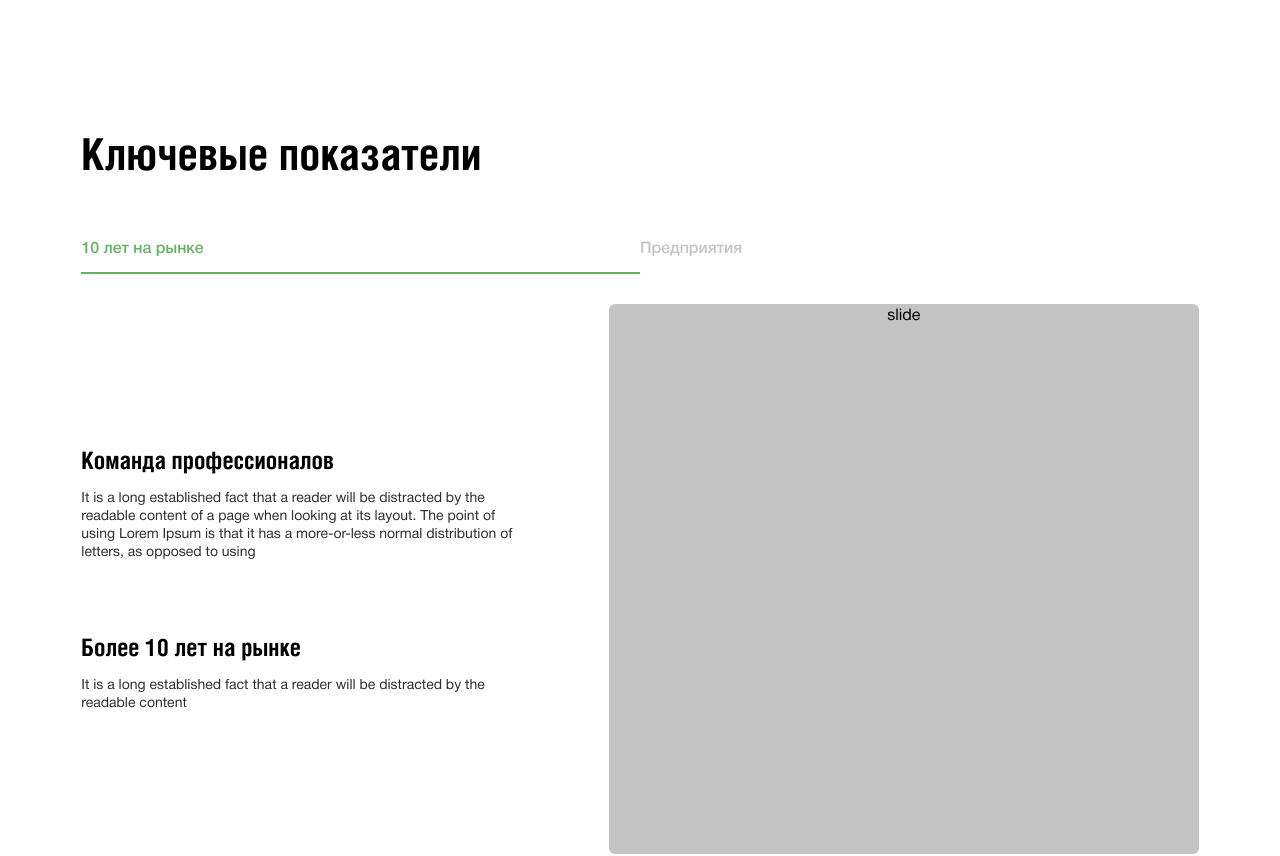
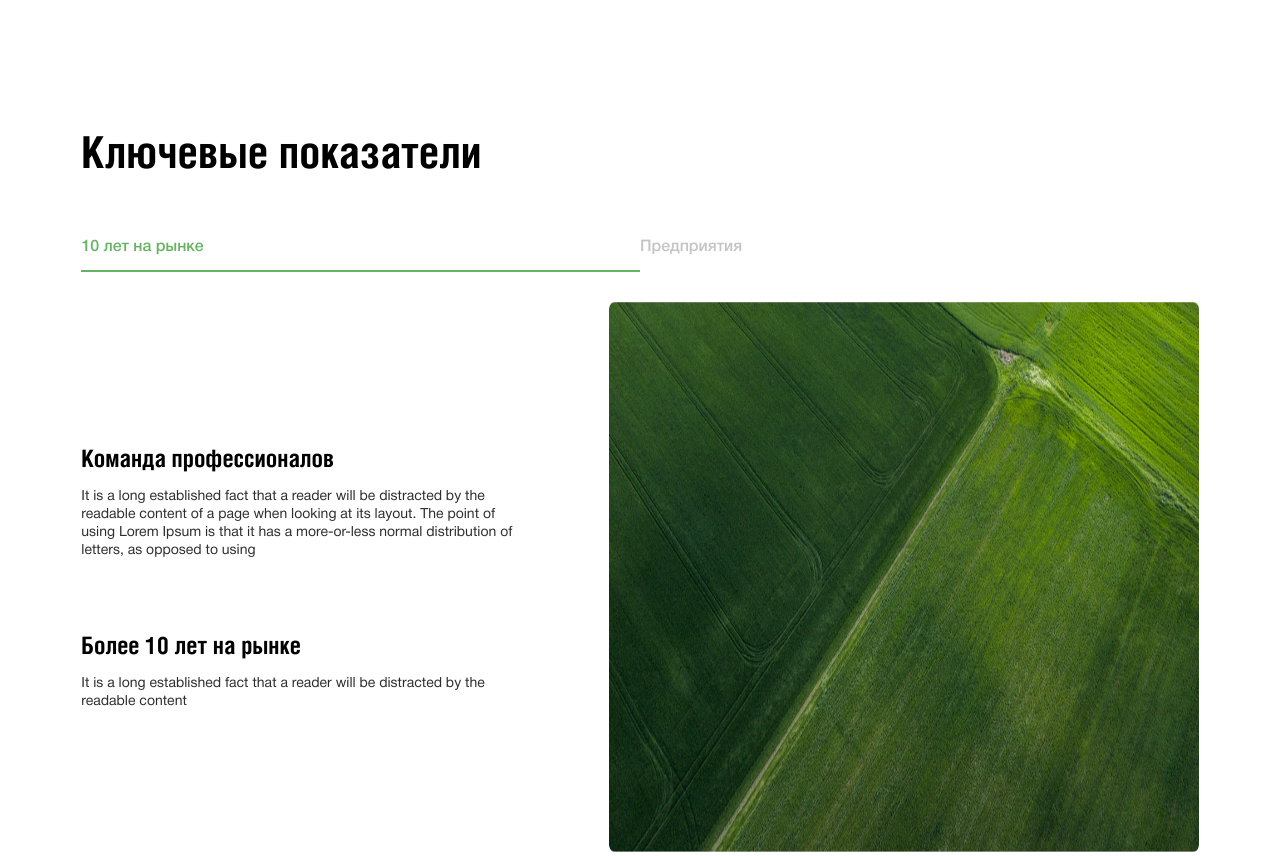
Before and after one commit to im-Arn/Agrosfera, a Next.js app: page / in a window 1280 px wide. Shown: the part 3620-4476 px from the top of the page. Built offline with nearby package versions, Linux system fonts and the light colour scheme.

Commit message:
add Slider

```diff
--- a/src/components/MainPage/MainAdvantages/index.jsx
+++ b/src/components/MainPage/MainAdvantages/index.jsx
@@ -1,8 +1,10 @@
 'use client';
 import React, { useState } from 'react';
 import { Title2 } from '@/components/ui';
-// import Image from 'next/image';
+import { Swiper, SwiperSlide } from 'swiper/react';
+import Image from 'next/image';
 import AdvantagesItem from './AdvantagesItem';
+import { BigGreen, ppl } from '@/assets/images/MainPage';
 
 const MainAdvantages = () => {
   const titles1 = [
@@ -27,6 +29,9 @@ const MainAdvantages = () => {
     }
   ];
 
+  const slide1 = [BigGreen, ppl, BigGreen, ppl];
+  const slide2 = [ppl, BigGreen, ppl, BigGreen, ppl];
+
   const [isOpen, setIsOpen] = useState(1);
 
   const toggleTab1 = () => {
@@ -38,7 +43,7 @@ const MainAdvantages = () => {
   };
 
   return (
-    <section className='w-full mt-[28px] lg:mt-[154px] pb-[60px] lg:pb-[30px] flex flex-col border-b-[1px] border-[#С4С4С4] bg-[#ffffff]'>
+    <section className='w-full mt-[28px] lg:mt-[152px] pb-[60px] lg:pb-[30px] flex flex-col border-b-[1px] border-[#С4С4С4] bg-[#ffffff]'>
       <Title2>Ключевые показатели</Title2>
       <nav className='w-full pt-[33px] lg:pt-[60px] flex flex-row'>
         <button className={`w-full h-[32px] lg:h-[34px] ${isOpen === 1 ? 'border-b-[2px] border-[#66B463]' : ''}
@@ -61,7 +66,27 @@ const MainAdvantages = () => {
               {titles1.map(({ title, subtitle }, index) => (
                 <AdvantagesItem title={title} subtitle={subtitle} key={index} />))}
             </ul>
-            <div className='w-full max-w-[590px] h-[550px] bg-[#C4C4C4] rounded-md pb-[13px] self-center lg:self-start text-center'>slide
+            <div className='w-full max-w-[590px] h-[550px] bg-[#C4C4C4] rounded-md pb-[13px] self-center lg:self-start text-center'>
+              <Swiper
+                grabCursor
+                slidesPerView={1}
+                spaceBetween={0}
+                slidesOffsetBefore={0}
+                slidesOffsetAfter={0}
+                initialSlide={0}
+              >
+                {slide1.map((slide, index) => (
+                  <SwiperSlide className='w-full max-w-[590px] h-[550px]' key={index}>
+                    <div className='w-full max-w-[590px] h-[550px]'>
+                      <Image
+                        src={slide}
+                        alt='поразительные слайды'
+                        className='w-full h-full rounded-md'
+                      />
+                    </div>
+                  </SwiperSlide>
+                ))}
+              </Swiper>
             </div>
           </article>
         }
@@ -71,12 +96,32 @@ const MainAdvantages = () => {
               {titles2.map(({ title, subtitle }, index) => (
                 <AdvantagesItem title={title} subtitle={subtitle} key={index} />))}
             </ul>
-            <div className='w-full max-w-[590px] h-[550px] bg-[#66B463] rounded-md pb-[13px] self-center lg:self-start text-center'>slide
+            <div className='w-full max-w-[590px] h-[550px] bg-[#66B463] rounded-md pb-[13px] self-center lg:self-start text-center'>
+              <Swiper
+                grabCursor
+                slidesPerView={1}
+                spaceBetween={0}
+                slidesOffsetBefore={0}
+                slidesOffsetAfter={0}
+                initialSlide={0}
+              >
+                {slide2.map((slide, index) => (
+                  <SwiperSlide className='w-full max-w-[590px] h-[550px]' key={index}>
+                    <div className='w-full max-w-[590px] h-[550px]'>
+                      <Image
+                        src={slide}
+                        alt='поразительные слайды'
+                        className='w-full h-full rounded-md'
+                      />
+                    </div>
+                  </SwiperSlide>
+                ))}
+              </Swiper>
             </div>
-          </article>
+          </article >
         }
-      </div>
-    </section>
+      </div >
+    </section >
   );
 };
 
--- a/src/components/MainPage/MainProducts/index.jsx
+++ b/src/components/MainPage/MainProducts/index.jsx
@@ -71,7 +71,7 @@ const MainProducts = () => {
             </Link>
           </div>
         </div>
-        <div className='w-[48%]'>
+        <div className='hidden lg:block w-[48%]'>
           <Image
             className='hidden lg:block w-full aspect-[316/275]'
             src={activeIndex !== null ? products[activeIndex].img : BigGreen}
```
